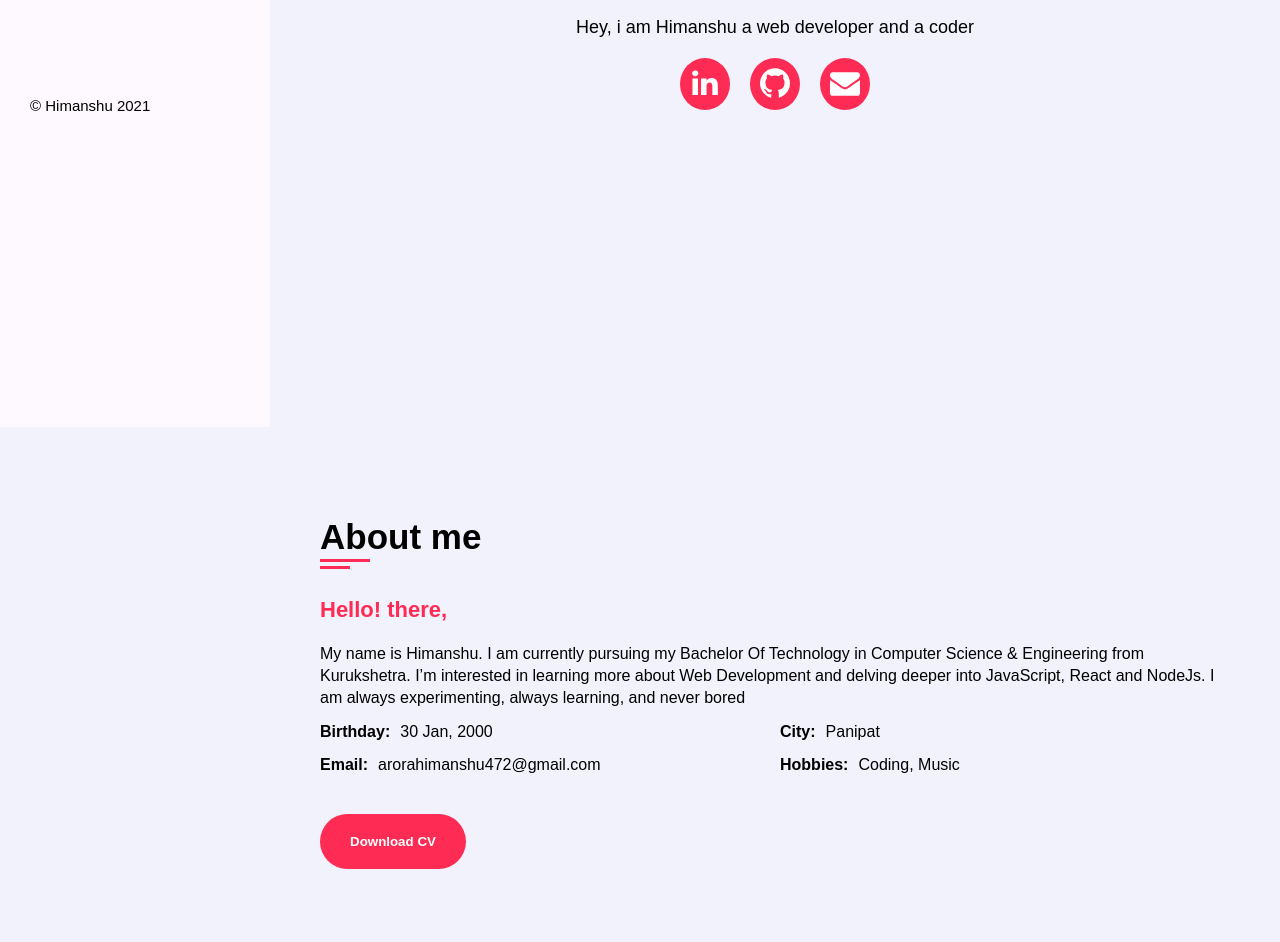
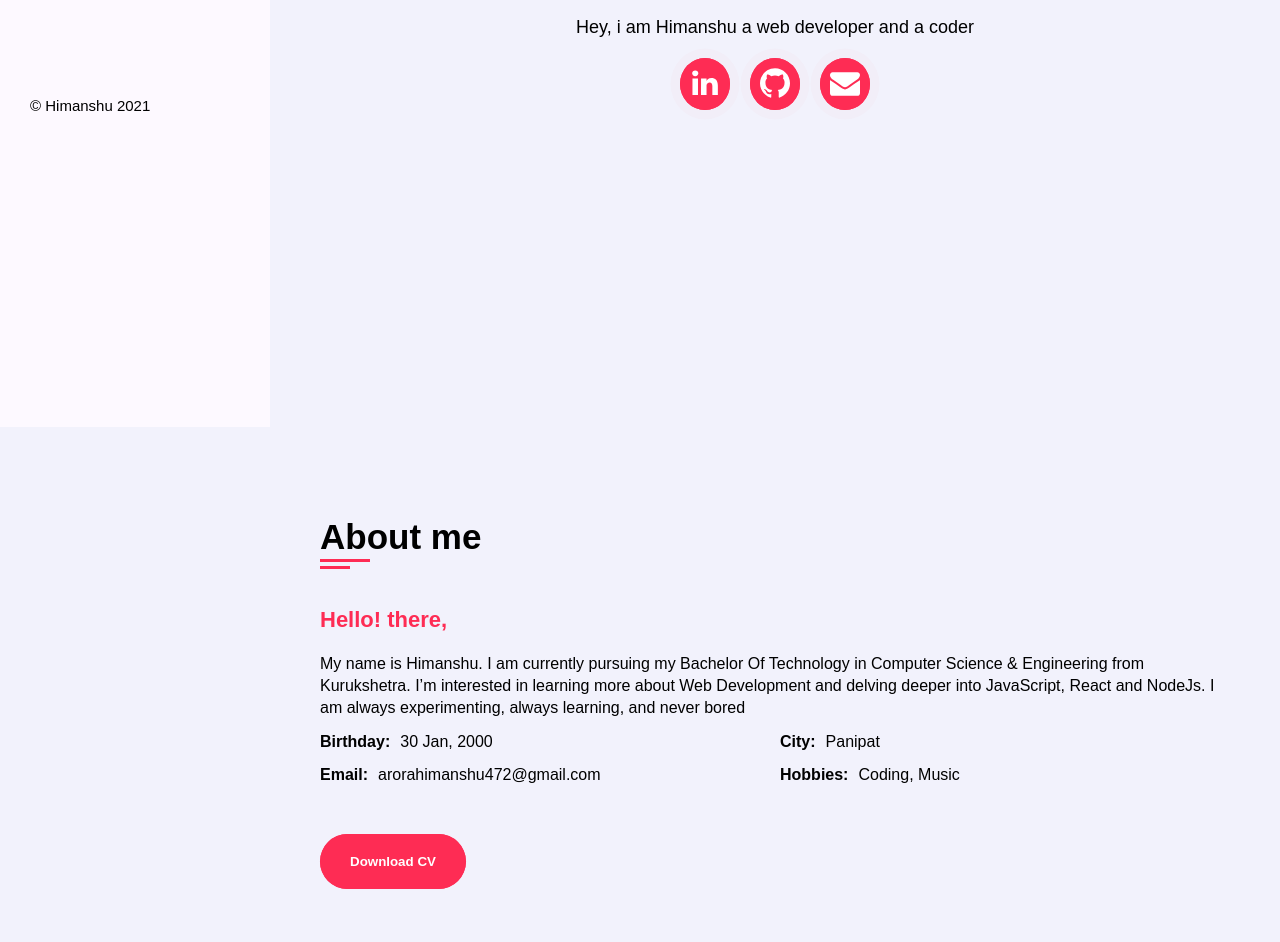
Before and after one commit to HimanshuDotcom/portfolio, a website: page index.html in a window 1280 px wide. Shown: the part 373-1315 px from the top of the page. Drawn offline with Linux system fonts and the light colour scheme.

Commit message:
animations added

```diff
--- a/index.html
+++ b/index.html
@@ -16,9 +16,9 @@
             <nav class="nav">
                 <ul class="nav__list">
                     <li class="nav__item"><a class = "nav__link active" href="#">Home</a></li>
-                    <li class="nav__item"><a class = "nav__link button" href="#education-section">About me</a></li>
-                    <li class="nav__item"><a class = "nav__link" href="#">Projects</a></li>
-                    <li class="nav__item"><a class = "nav__link" href="#">Contact</a></li>
+                    <li class="nav__item"><a class = "nav__link swingHorizontal" href="#education-section">About me</a></li>
+                    <li class="nav__item"><a class = "nav__link swingHorizontal" href="#">Projects</a></li>
+                    <li class="nav__item"><a class = "nav__link swingHorizontal" href="#">Contact</a></li>
                 </ul>
             </nav>
             <p class="copyright">&copy; Himanshu 2021</p>
@@ -50,7 +50,7 @@
                         </svg>
                     </a>
                 </li>
-                <li class="social-media__item"><a href="#" class="social-media__link"></a></li>
+                <!-- <li class="social-media__item"><a href="#" class="social-media__link"></a></li> -->
             </ul>
         </header>
 
--- a/sass/_about.scss
+++ b/sass/_about.scss
@@ -37,14 +37,3 @@
         // border: 1px solid #FE2C54;
     }
 }
-
-.btn {
-    justify-self: start;
-    border: none;
-    outline: none;
-    padding: 2rem 3rem;
-    border-radius: 30px;
-    color: white;
-    font-weight: bold;
-    background-color: #FE2C54;
-}
--- /dev/null
+++ b/sass/_animation.scss
@@ -0,0 +1,47 @@
+.swingHorizontal{
+    &:hover {
+        color: #FE2C54;
+        animation: swingHorizontal 1s ease;
+        animation-iteration-count: 1;
+    }
+}
+
+@keyframes swingHorizontal
+{
+    15%
+    {
+        transform: translateX(5px);
+    }
+    30%
+    {
+        transform: translateX(-5px);
+    }
+    50%
+    {
+        transform: translateX(3px);
+    }
+    65%
+    {
+        transform: translateX(-3px);
+    }
+    80%
+    {
+        transform: translateX(2px);
+    }
+    100%
+    {
+        transform: translateX(0);
+    }
+}
+
+@keyframes pulseAnim {
+    0% {
+        box-shadow: 0 0 0 0 rgba(254, 44, 84, 0.4);
+    }
+    70% {
+        box-shadow: 0 0 0 10px rgba(254, 44, 84, 0);
+    }
+    100% {
+        box-shadow: 0 0 0 0 rgba(254, 44, 84, 0);
+    }
+}
--- a/sass/_header.scss
+++ b/sass/_header.scss
@@ -31,7 +31,24 @@
         display: inline-block;
         background-color: #FE2C54;
         border-radius: 50%;
+        position: relative;
+        z-index: 10;
 
+        &::after {
+            content: '';
+            position: absolute;
+            top: 0;
+            left: 0;
+            width: 100%;
+            height: 100%;
+            display: block;
+            border-radius: 50%;
+            background:#FE2C54;
+            cursor: pointer;
+            box-shadow: 0 0 0 #FE2C54;
+            animation: pulseAnim 2s infinite;
+            z-index: -1;
+        }
     }
     &__icon {
         height: 5rem;
@@ -39,5 +56,5 @@
         fill: white;
         display: inline-block;
         padding: 1rem;
+        }
     }
-}
--- a/sass/_typography.scss
+++ b/sass/_typography.scss
@@ -33,6 +33,39 @@
     }
 }
 
+
+.btn {
+    justify-self: start;
+    border: none;
+    outline: none;
+    padding: 2rem 3rem;
+    border-radius: 30px;
+    color: white;
+    font-weight: bold;
+    background-color: #FE2C54;
+    position: relative;
+    cursor: pointer;
+    z-index: 10;
+
+    &::after {
+        content: '';
+        position: absolute;
+        top: 0;
+        left: 0;
+        width: 100%;
+        height: 100%;
+        display: block;
+        border-radius: 30px;
+        background:#FE2C54;
+        box-shadow: 0 0 0 #FE2C54;
+        z-index: -1;
+    }
+
+    &:hover::after {
+        animation: pulseAnim 2s infinite;
+    }
+}
+
 .mb-sm {margin-bottom: 2rem;}
 .mb-md {margin-bottom: 3rem;}
-.mb-lg {margin-bottom: 4rem;}
+.mb-lg {margin-bottom: 5rem;}
--- a/sass/main.scss
+++ b/sass/main.scss
@@ -1,5 +1,6 @@
 @import "base";
 @import "typography";
+@import "animation";
 
 @import "navbar";
 @import "header";
```
Also changed, not shown: css/styles.css.
